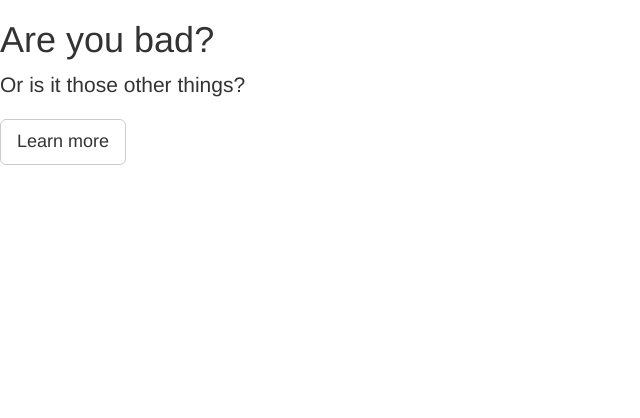
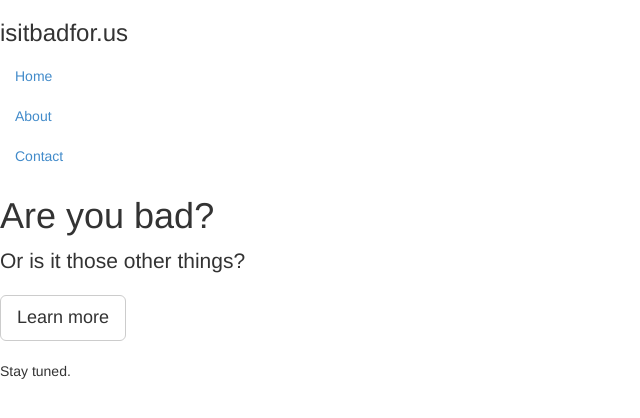
Before and after one commit to zuzf/learn, a plain HTML site: page index.html in a window 1280 px wide. Shown: the whole page, without its empty margins (0-640 px from the left). Drawn offline with nearby package versions, Linux system fonts and the light colour scheme; files whose address does not match are found by name.

Commit message:
bigger template

```diff
--- a/index.html
+++ b/index.html
@@ -20,12 +20,27 @@
 	<div class="site-wrapper">
 		<div class="site-wrapper-inner">
 			<div class="cover-container">
+				<div class="masthead clearfix">
+				            <div class="inner">
+				              <h3 class="masthead-brand">isitbadfor.us</h3>
+				              <ul class="nav masthead-nav">
+				                <li class="active"><a href="#">Home</a></li>
+				                <li><a href="#">About</a></li>
+				                <li><a href="#">Contact</a></li>
+				              </ul>
+				            </div>
+				</div>
 				<div class="inner cover">
 				            <h1 class="cover-heading">Are you bad?</h1>
 				            <p class="lead">Or is it those other things?</p>
 				            <p class="lead">
 				              <a href="#" class="btn btn-lg btn-default">Learn more</a>
 				            </p>
+				</div>
+				<div class="mastfoot">
+				            <div class="inner">
+				              <p>Stay tuned.</p>
+				            </div>
 				</div>
 			</div>
 		</div>
```
